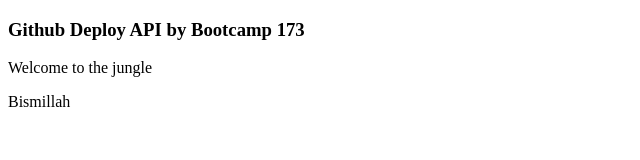
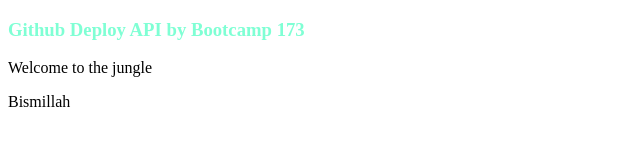
Before and after one commit to Lutfi1996/deploywithgithubb, a website: page index.html in a window 1280 px wide. Shown: the whole page, without its empty margins (0-640 px from the left). Drawn offline with Linux system fonts and the light colour scheme.

Commit message:
change title

```diff
--- a/index.html
+++ b/index.html
@@ -4,10 +4,10 @@
     <meta charset="UTF-8">
     <meta name="viewport" content="width=device-width, initial-scale=1.0">
     <meta http-equiv="X-UA-Compatible" content="ie=edge">
-    <title>Document</title>
+    <title>Heroku via Github</title>
 </head>
 <body>
-    <h3>Github Deploy  API by Bootcamp 173</h3>
+    <h3 style="color: aquamarine"><b>Github Deploy  API by Bootcamp 173</b></h3>
     <p>Welcome to the jungle</p>
     <p>Bismillah</p>
 </body>
```
